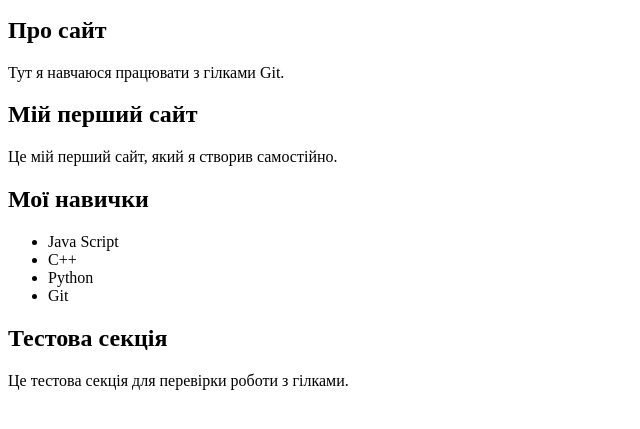
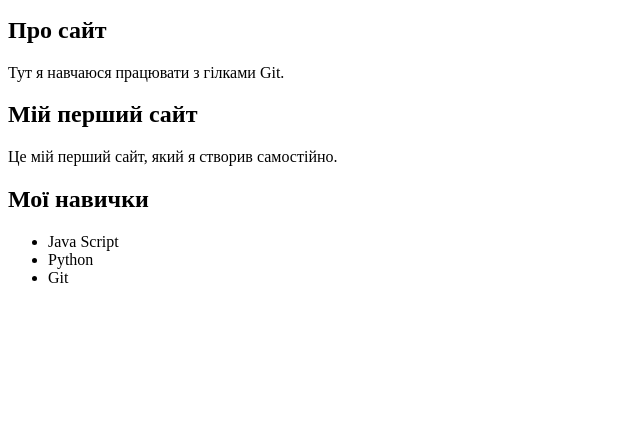
Before and after one commit to Ctrl-Ruva-V/my-first-git-project, a plain HTML site: page index.html in a window 1280 px wide. Shown: the part 233-662 px from the top of the page, without its empty margins (0-640 px from the left). Drawn offline with Linux system fonts and the light colour scheme.

Commit message:
Revert "Add temporary section"
This reverts commit 95915530f6114d6d62978e77f150831ce6caa8dd.

```diff
--- a/index.html
+++ b/index.html
@@ -25,15 +25,9 @@
     <h2>Мої навички</h2>
     <ul>
       <li>Java Script</li>
-      <li>C++</li>
       <li>Python</li>
       <li>Git</li>
     </ul>
   </section>
-
-  <section>
-    <h2>Тестова секція</h2>
-    <p>Це тестова секція для перевірки роботи з гілками.</p>
-  </section>
 </body>
 </html>
```
